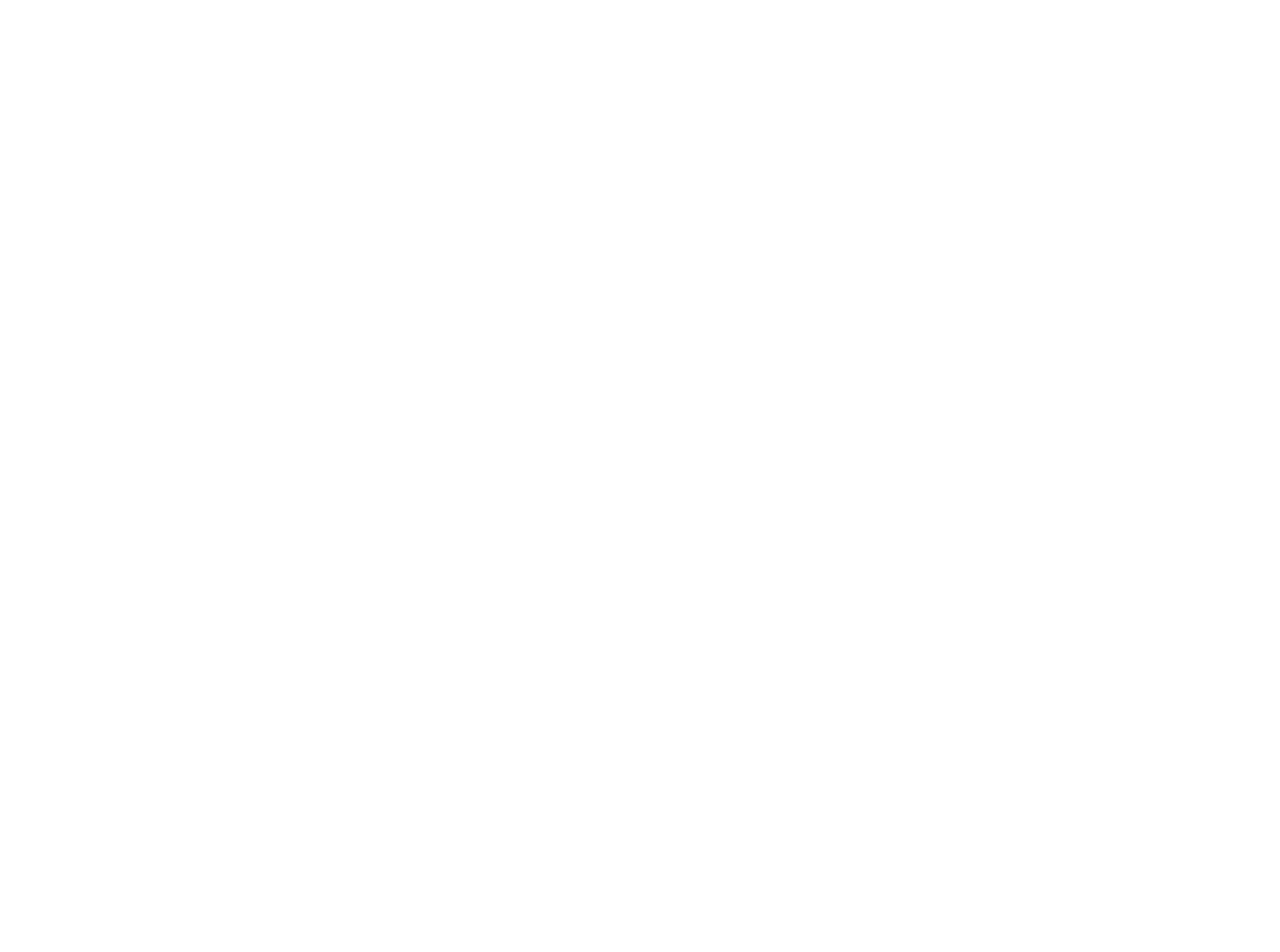
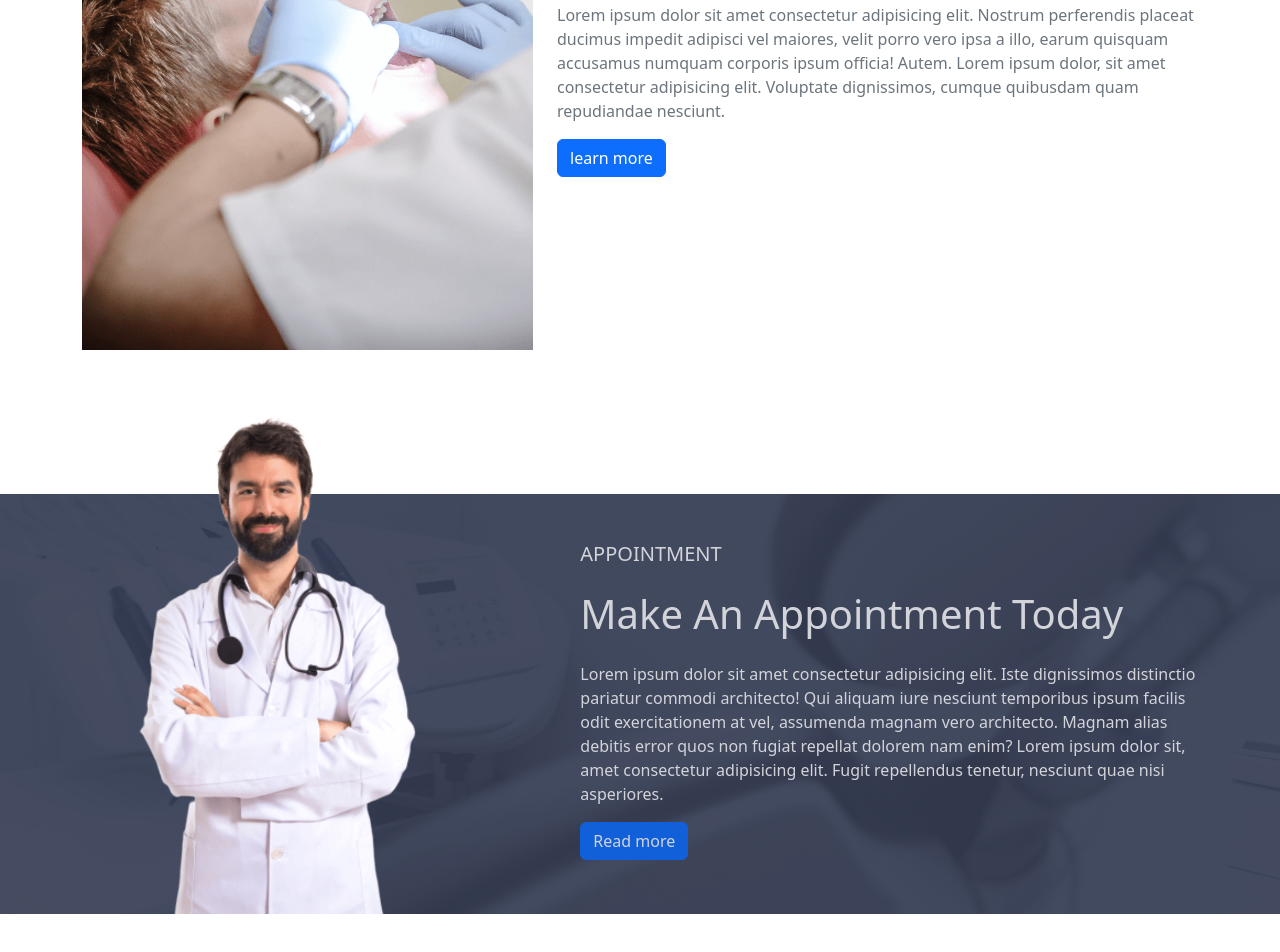
Before and after one commit to Shariful4447/dentals-doctor-website, a React (Vite) app: page / in a window 1280 px wide. Shown: the part 1415-2367 px from the top of the page. Before the commit the page ends 1181 px from the top, so only its background shows below. Built offline with nearby package versions, Linux system fonts and the light colour scheme.

Commit message:
services area done

```diff
--- /dev/null
+++ b/src/Components/Home/FeaturedService/FeaturedService.jsx
@@ -0,0 +1,25 @@
+import React from 'react';
+import featured from '../../../assets/featured.png'
+
+const FeaturedService = () => {
+    return (
+        <section className='features-service pb-0 pb-md-5 my-5'>
+            <div className='container mb-5'>
+                <div className='row mb-5'>
+                    <div className='col-md-5 mb-4 m-md-0'>
+                        <img className='img-fluid' style={{height: '576px', width:'458px'}} src={featured} alt="" />
+                    </div>
+
+                    <div className='col-md-7 align-self-center'>
+                        <h1>Exceptional Dental Care</h1>
+                        <p className='text-secondary'>Lorem ipsum dolor sit amet consectetur adipisicing elit. Nostrum perferendis placeat ducimus impedit adipisci vel maiores, velit porro vero ipsa a illo, earum quisquam accusamus numquam corporis ipsum officia! Autem. Lorem ipsum dolor, sit amet consectetur adipisicing elit. Voluptate dignissimos, cumque quibusdam quam repudiandae nesciunt.</p>
+                        <button className='btn btn-primary'>learn more</button>
+                    </div>
+
+                </div>
+            </div>
+        </section>
+    );
+};
+
+export default FeaturedService;
--- a/src/Components/Home/Header/Header.jsx
+++ b/src/Components/Home/Header/Header.jsx
@@ -4,7 +4,7 @@
 import './Header.css';
 import BuisnessInfo from '../Buisnessinfo/BuisnessInfo';
 import bgImage from '../../../assets/bg.png';
-import Services from '../Services/Services';
+
 
 
 const Header = () => {
@@ -13,7 +13,7 @@
             <TopBar></TopBar>
             <HeaderMain></HeaderMain>
             <BuisnessInfo></BuisnessInfo>
-            <Services></Services>
+
 
 
 
--- a/src/Components/Home/Home.jsx
+++ b/src/Components/Home/Home.jsx
@@ -1,10 +1,16 @@
 import React from 'react';
 import Header from './Header/Header';
+import Services from './Services/Services';
+import FeaturedService from './FeaturedService/FeaturedService';
+import MakeAppointment from './MakeAppointment/MakeAppointment';
 
 const Home = () => {
     return (
         <div>
           <Header></Header>
+          <Services></Services>
+          <FeaturedService></FeaturedService>
+          <MakeAppointment></MakeAppointment>
         </div>
     );
 };
--- /dev/null
+++ b/src/Components/Home/MakeAppointment/MakeAppointment.css
@@ -0,0 +1,23 @@
+.make-apointment{
+    background-image: url('../../../assets/appointment.png');
+    background-repeat: no-repeat;
+    background-size: cover;
+    position: relative;
+    height: 420px;
+    background-position: center center;
+
+}
+.make-apointment::before{
+    content: '';
+    display: block;
+    width: 100%;
+    height: 100%;
+    position: absolute;
+    background: rgb(36, 41, 73);
+    opacity: .2;
+    top: 0;
+}
+.make-apointment img{
+    height: 550px;
+    transform: translate(-135px, -130px);
+}
--- /dev/null
+++ b/src/Components/Home/MakeAppointment/MakeAppointment.jsx
@@ -0,0 +1,27 @@
+import React from 'react';
+import doctor from '../../../assets/doctor.png'
+import './MakeAppointment.css'
+
+const MakeAppointment = () => {
+    return (
+        <section className='make-apointment'>
+            <div className='container'>
+                <dir className='row'>
+                    <div className='col-md-5 d-none d-md-block'>
+                        <img src={doctor} alt="" />
+                    </div>
+
+                    <div className='col-md-7 text-white py-5'>
+                        <h5 className='text-blue text-uppercase'>Appointment </h5>
+                        <h1 className='text-white my-4'>Make An Appointment Today <br /></h1>
+                        <p className='text-white'>Lorem ipsum dolor sit amet consectetur adipisicing elit. Iste dignissimos distinctio pariatur commodi architecto! Qui aliquam iure nesciunt temporibus ipsum facilis odit exercitationem at vel, assumenda magnam vero architecto. Magnam alias debitis error quos non fugiat repellat dolorem nam enim? Lorem ipsum dolor sit, amet consectetur adipisicing elit. Fugit repellendus tenetur, nesciunt quae nisi asperiores.</p>
+                        <button className='btn btn-primary'>Read more</button>
+                    </div>
+                </dir>
+
+            </div>
+        </section>
+    );
+};
+
+export default MakeAppointment;
```
Also changed, not shown: src/assets/featured.png (renamed from src/assets/treatment.png).
